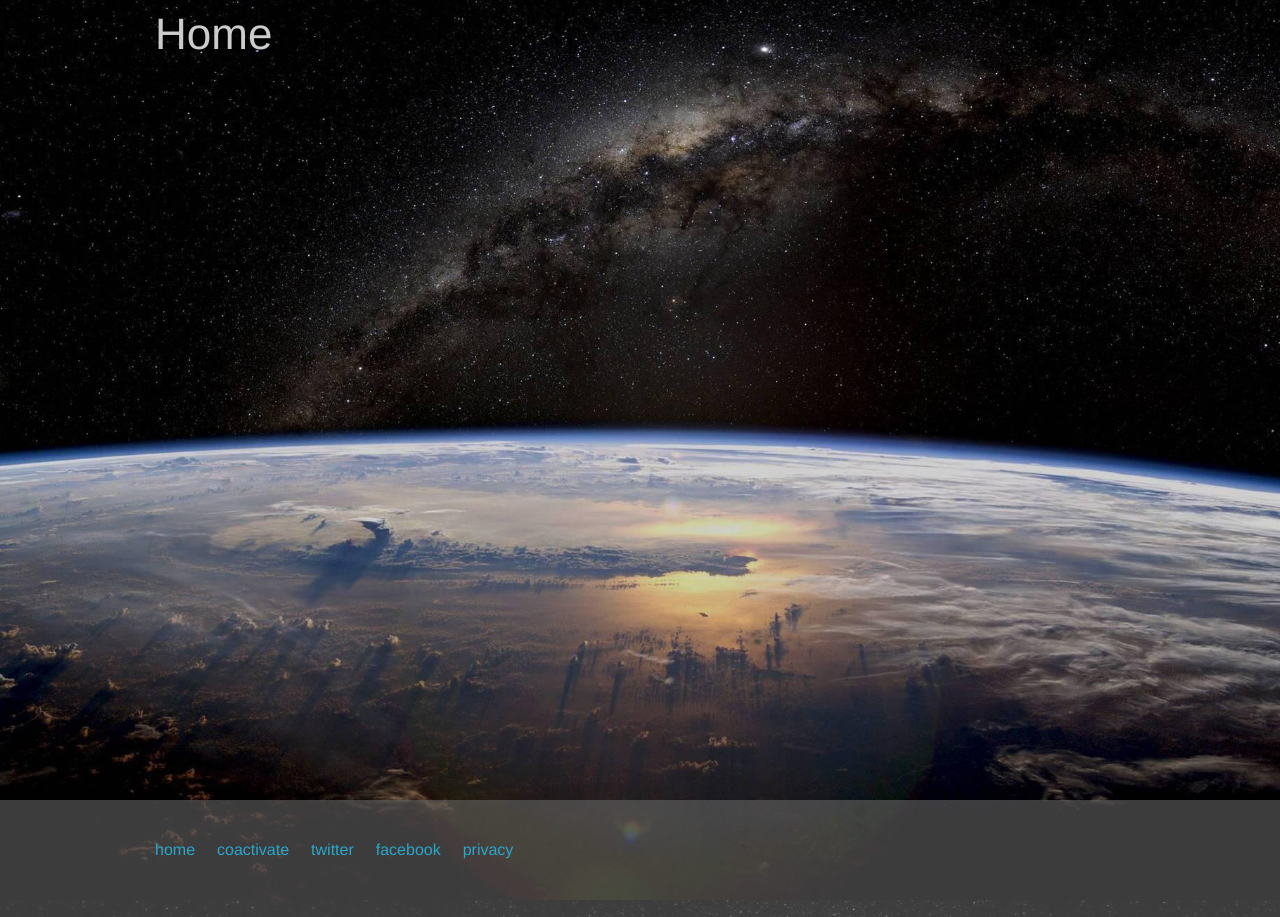
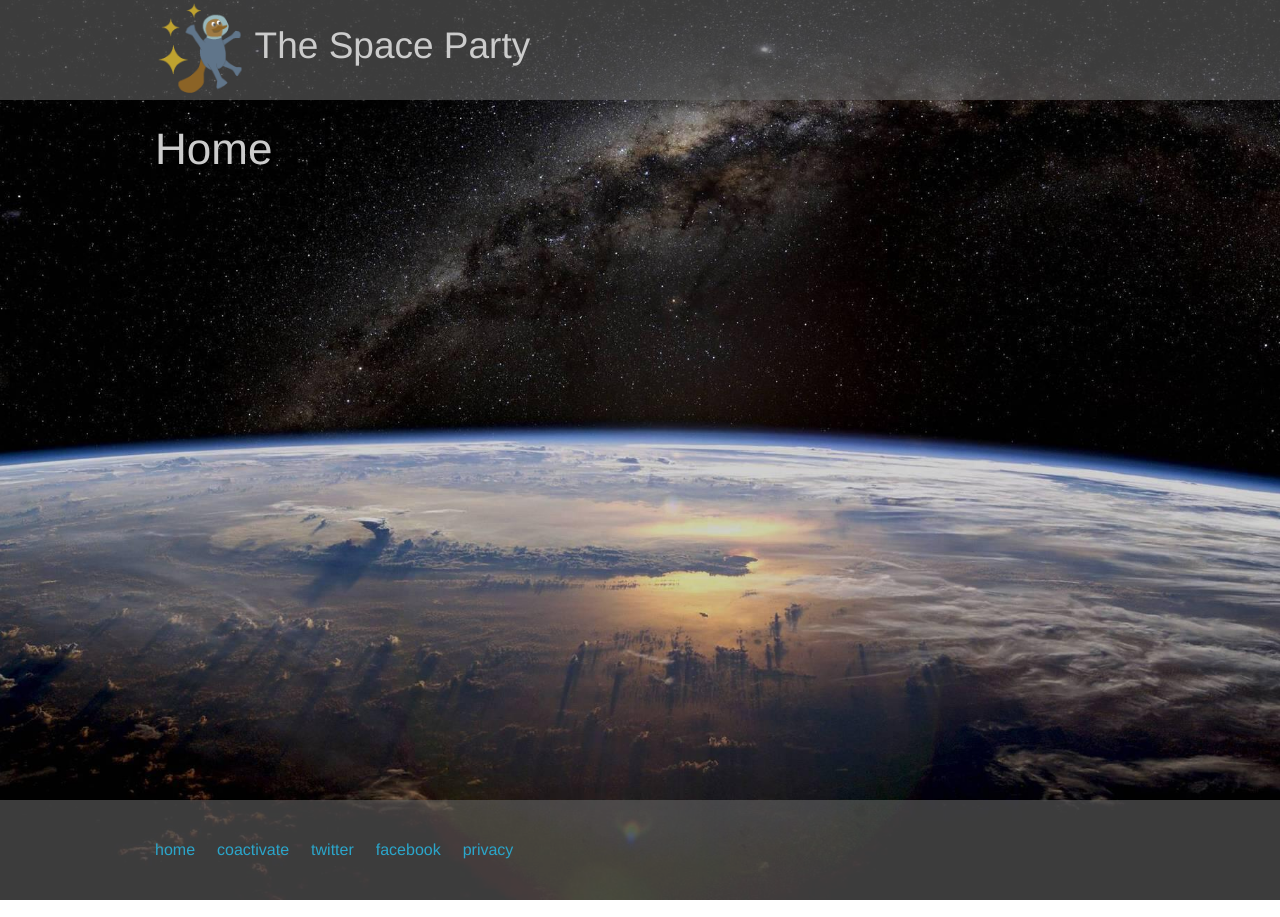
Before and after one commit to spaceparty/space-party-website, a Jekyll site: the page built from index.html, in a window 1280 px wide. Built offline with Jekyll 4.4.1, drawn with Linux system fonts in a browser that asks for light colours.

Commit message:
add header

```diff
--- a/_layouts/home.html
+++ b/_layouts/home.html
@@ -12,6 +12,15 @@
 </head>
 <body>
 <nav>
+  <div class="row">
+    <div class="small-12 columns">
+      <h2>
+        <a href="./"><img class="brand" src="./static/images/space-100.png"
+            alt="Gender-ambiguous Platypus in Space Helmet" /></a>
+        The Space Party
+      </h2>
+    </div>
+  </div>
 </nav>
 <div class="body-wrapper">
   {{ content }}
@@ -34,7 +43,7 @@
 
   <script>
   $(document).ready(function() {
-    $('.body-wrapper').css('min-height', '' + ($(window).height()-100) + 'px');
+    $('.body-wrapper').css('min-height', '' + ($(window).height()-215) + 'px');
   });
   </script>
 
--- a/static/stylesheets/styles.css
+++ b/static/stylesheets/styles.css
@@ -7,15 +7,26 @@ body {
 }
 
 footer {
-  min-height: 100px;
+  height: 100px;
   background-color: rgba(100,100,100,0.6);
 }
-footer ul {
+
+nav {
+  height: 100px;
+  background-color: rgba(100,100,100,0.6);
+  margin-bottom: 15px;
+}
+img.brand { width: 90px; }
+
+footer ul.inline-list, header ul {
   line-height: 100px;
+  margin-bottom: 0;
 }
+
 .body-wrapper {
   min-height: 500px;
 }
-h1, p {
+
+h1, h2, p {
   color: #ccc;
 }
```
Also changed, not shown: _layouts/page.html (deleted, +0 -32 lines), static/images/space-100.png (added).
